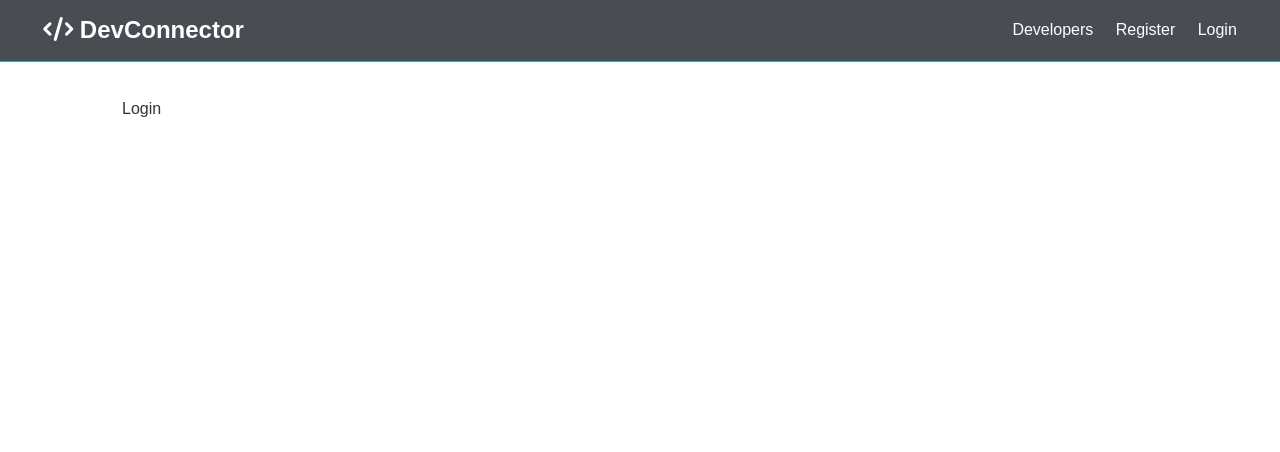
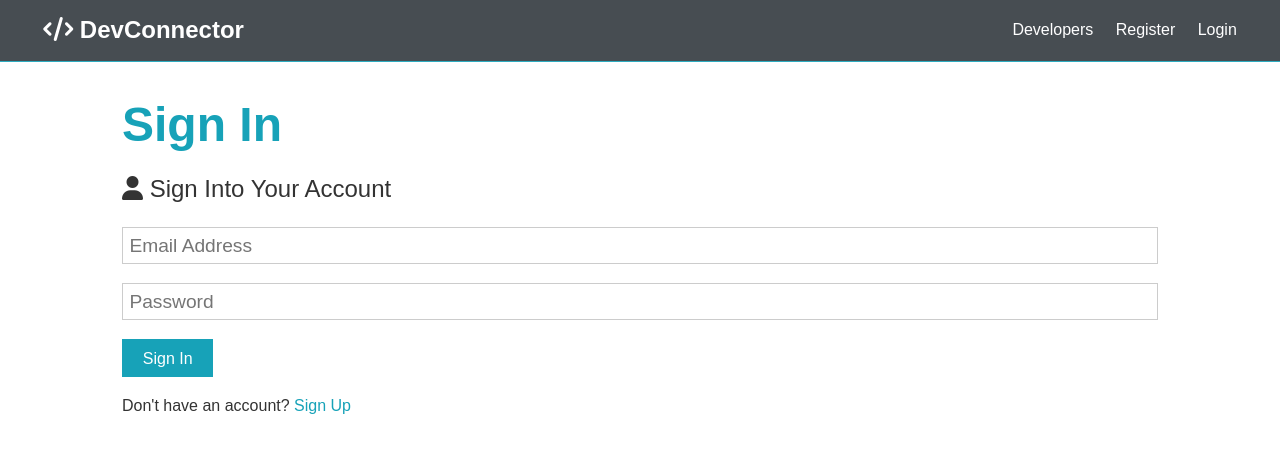
Before and after one commit to kari-mashburn/MERN-Stack, a React (Create React App) app in the folder client/: page /login in a window 1280 px wide. Shown: the top 452 px of the page. Built offline with nearby package versions, Linux system fonts and the light colour scheme.

Commit message:
Got login form up and running and did a request example to create a new user

```diff
--- a/client/src/Components/Auth/Login.js
+++ b/client/src/Components/Auth/Login.js
@@ -1,11 +1,39 @@
-import React from 'react'
+import React, { Fragment, useState } from 'react'
+import {Link} from 'react-router-dom'
 
 const Login = () => {
+    const [formData, setFormData] = useState( {
+        email: '',
+        password: '',
+    } );
+    const { email, password } = formData;
+    const onChange = e => setFormData( { ...formData, [e.target.name]: e.target.value } );
+    const onSubmit = async e => {
+        e.preventDefault();
+        console.log( 'Success!' )
+    };
+
     return (
-        <div>
-            Login
-        </div>
+        <Fragment>
+            <h1 className="large text-primary">Sign In</h1>
+            <p className="lead"><i className="fas fa-user"></i> Sign Into Your Account</p>
+            <form className="form" onSubmit={e =>onSubmit(e)}>
+                <div className="form-group">
+                    <input type="email" placeholder="Email Address" name="email" value={email} onChange={e=>onChange(e)} required />
+                </div>
+            <div className="form-group">
+                <input
+                    type="password"
+                    placeholder="Password"
+                    name="password"
+                    minLength="6"
+                    value={password}
+                    onChange={e=>onChange(e)} />
+            </div>
+            <input type="submit" className="btn btn-primary" value="Sign In" />
+            </form>
+            <p className="my-1">Don't have an account? <Link to="/register">Sign Up</Link></p>
+        </Fragment>
     )
 }
-
 export default Login
--- a/client/src/Components/Auth/Register.js
+++ b/client/src/Components/Auth/Register.js
@@ -1,4 +1,6 @@
-import React, {Fragment, useState} from 'react'
+import React, { Fragment, useState } from 'react'
+import {Link} from 'react-router-dom'
+
 
 const Register = () => {
     const [formData, setFormData] = useState( {
@@ -9,13 +11,31 @@
     } );
     const { name, email, password, password2 } = formData;
     const onChange = e => setFormData( { ...formData, [e.target.name]: e.target.value } );
-    const onSubmit = e => {
+    const onSubmit = async e => {
         e.preventDefault();
         if ( password !== password2 ) {
-            console.log('Passwords do not match')
+            console.log( 'Passwords do not match' )
         }
         else {
-            console.log( formData );
+            //     const newUser = {
+            //         name,
+            //         email,
+            //         password
+            //     }
+            //     try {
+            //         const config = {
+            //             headers: {
+            //                 'Content-Type': 'application/json'
+            //             }
+            //         }
+            //         const body = JSON.stringify( newUser );
+            //         const res = await axios.post( '/api/users', body, config );
+            //         console.log( res.data );
+            //     } catch (err) {
+            //         console.error(err.response.data)
+            //     }
+            // }
+            console.log( 'Success!' )
         }
     }
     return (
@@ -28,10 +48,7 @@
                 </div>
                 <div className="form-group">
                     <input type="email" placeholder="Email Address" name="email" value={email} onChange={e=>onChange(e)} required />
-          <small className="form-text"
-            >This site uses Gravatar so if you want a profile image, use a
-            Gravatar email</small
-          >
+                    <small className="form-text">This site uses Gravatar so if you want a profile image, use a Gravatar email</small>
                 </div>
             <div className="form-group">
                 <input
@@ -40,8 +57,7 @@
                     name="password"
                     minLength="6"
                     value={password}
-            onChange={e=>onChange(e)}
-          />
+                    onChange={e=>onChange(e)} />
             </div>
             <div className="form-group">
                 <input
@@ -55,11 +71,8 @@
             </div>
             <input type="submit" className="btn btn-primary" value="Register" />
             </form>
-      <p className="my-1">
-        Already have an account? <a href="login.html">Sign In</a>
-      </p>
+            <p className="my-1">Already have an account? <Link to="/login">Sign In</Link></p>
         </Fragment>
     )
 }
-
 export default Register
```
Lines whose indentation alone changed are shown as unchanged.
